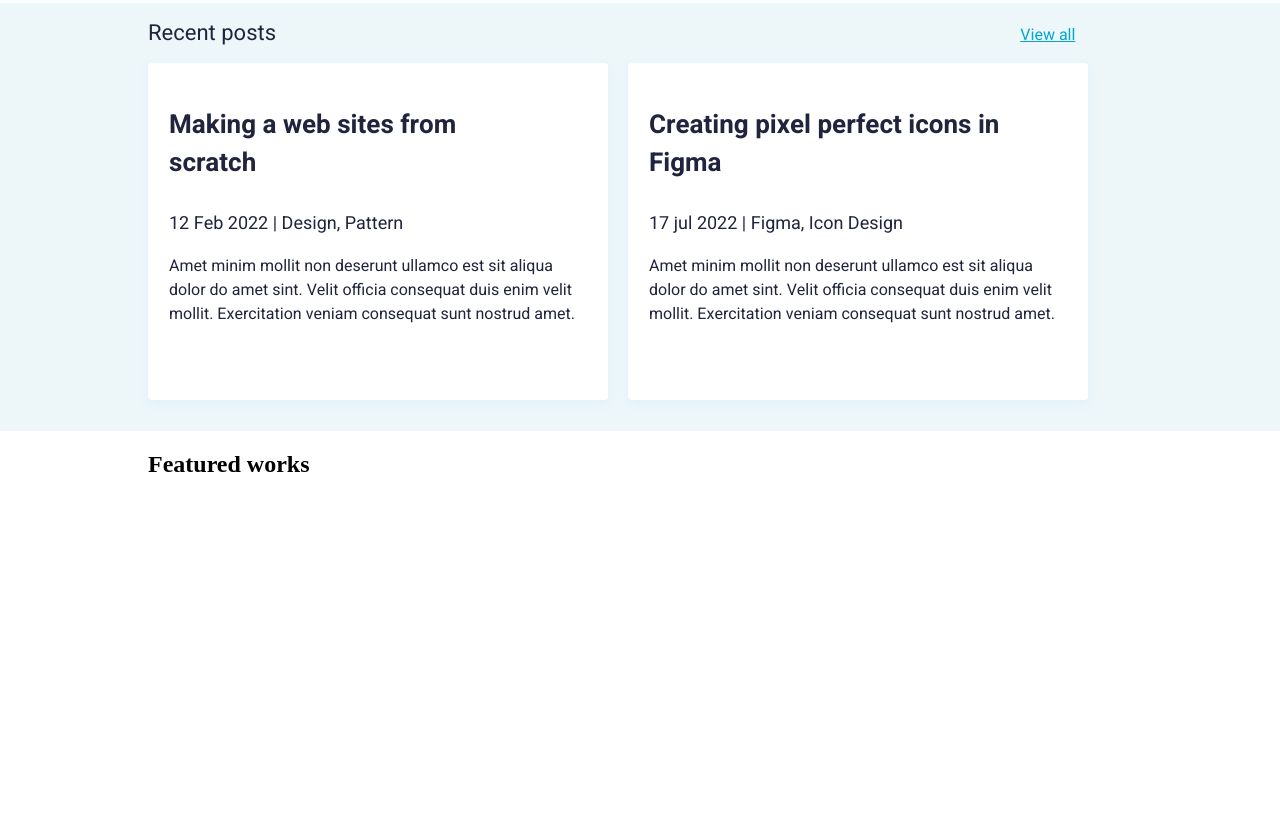
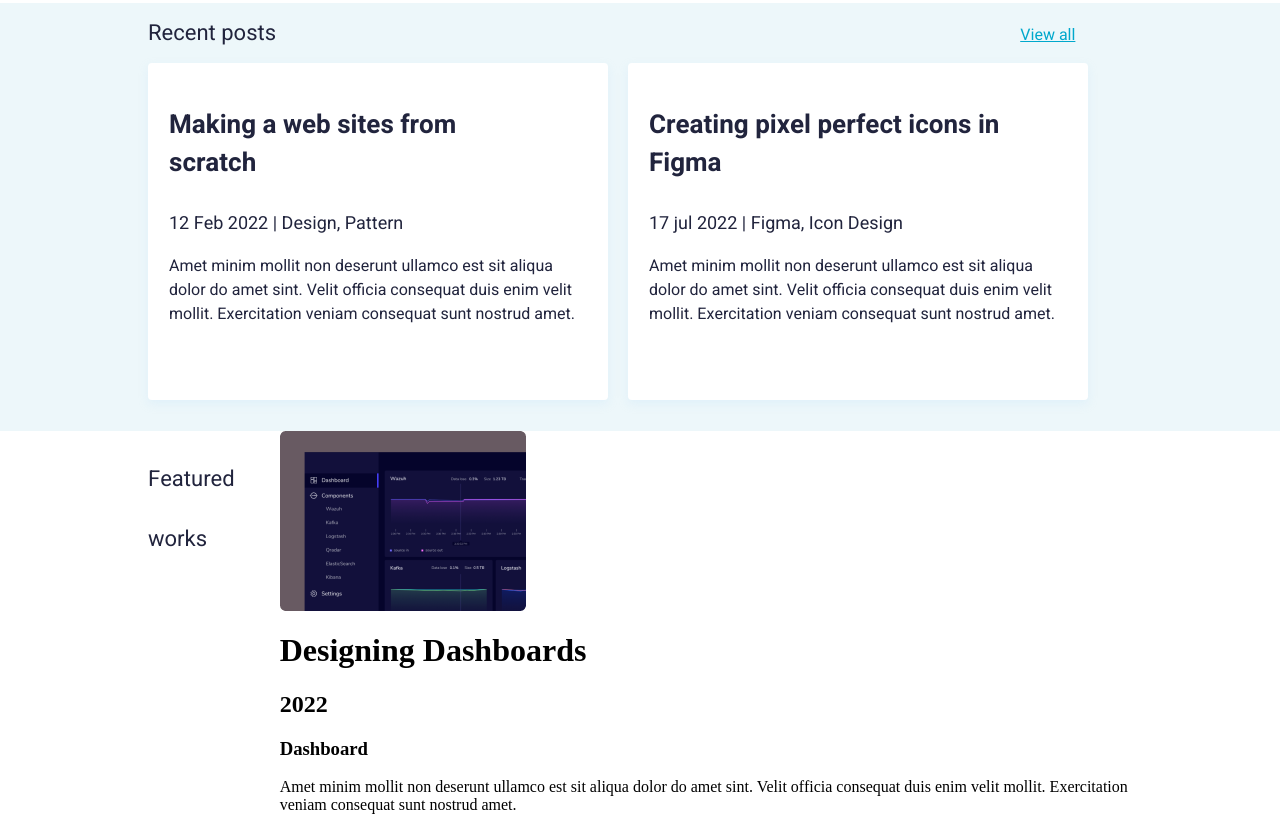
Before and after one commit to 4SVSHVMVN/Alex-from-psd, a plain HTML site: page index.html in a window 1280 px wide. Shown: the part 621-1435 px from the top of the page. Before the commit the page ends 1119 px from the top, so only its background shows below. Drawn offline with Linux system fonts and the light colour scheme.

Commit message:
new file:   img/Feat1.png 	new file:   img/Feat2.png 	new file:   img/Feat3.png 	modified:   index.html 	modified:   style.css

```diff
--- a/index.html
+++ b/index.html
@@ -44,6 +44,15 @@
         <div class="featured">
             <div class="content-box">
                 <h2>Featured works</h2>
+                <div class="Feat-box">
+                    <img src="img/Feat1.png" alt="">
+                    <div>
+                        <h1>Designing Dashboards</h1>
+                        <h2>2022</h2>
+                        <h3>Dashboard</h3>
+                        <p> Amet minim mollit non deserunt ullamco est sit aliqua dolor do amet sint. Velit officia consequat duis enim velit mollit. Exercitation veniam consequat sunt nostrud amet.</p>
+                    </div>
+                </div>
             </div>
         </div>
     </body>
--- a/style.css
+++ b/style.css
@@ -142,7 +142,7 @@ header > a {
     color: #21243D;
 }
 
-.featured > h2 {
+.featured > .content-box >  h2 {
     width: 152px;
     height: 60px;
     font-family: 'Heebo';
@@ -152,3 +152,7 @@ header > a {
     line-height: 60px;
     color: #21243D;
 }
+.Feat-box {
+    width: 100%;
+    height: 193px;
+}
```
Also changed, not shown: img/Feat1.png (added), img/Feat2.png (added), img/Feat3.png (added).
